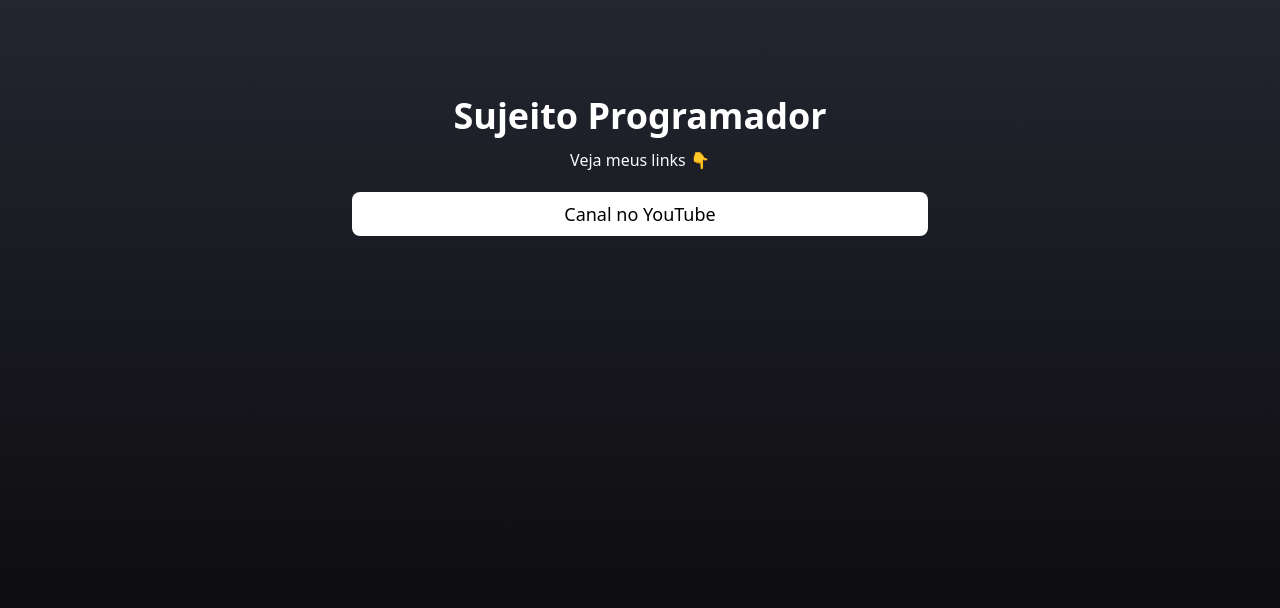
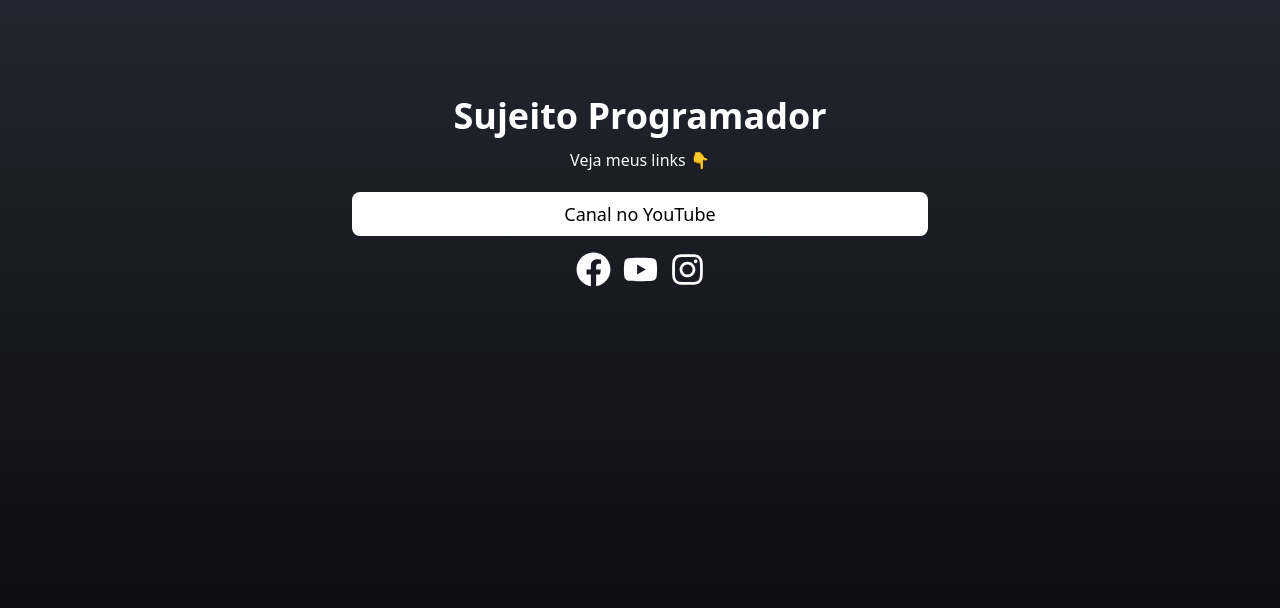
Before and after one commit to paulohenriquecorrea/devlink, a React (Vite) app: page / in a window 1280 px wide. Shown: the top 608 px of the page. Built offline with nearby package versions, Linux system fonts and the light colour scheme.

Commit message:
Criado o componente social

```diff
--- /dev/null
+++ b/src/components/Social/index.tsx
@@ -0,0 +1,18 @@
+import {ReactNode} from 'react';
+
+interface SocialProps{
+    url: string;
+    children: ReactNode;
+}
+
+export function Social({url, children}: SocialProps) {
+    return(
+        <a
+            href={url}
+            rel='noopener noreferrer'
+            target='_blank'
+        >
+            {children}
+        </a>
+    )
+}
--- a/src/pages/home/index.tsx
+++ b/src/pages/home/index.tsx
@@ -1,3 +1,7 @@
+import {Social} from '../../components/Social';
+
+import {FaFacebook, FaInstagram, FaYoutube} from 'react-icons/fa'
+
 export function Home() {
     return (
         <div className="flex flex-col py-4 items-center justify-center">
@@ -14,7 +18,15 @@ export function Home() {
                 </section>
 
                 <footer className="flex justify-center gap-3">
-
+                    <Social url="https://facebook.com">
+                        <FaFacebook size={35} color='#FFF' />
+                    </Social>
+                    <Social url="https://youtube.com">
+                        <FaYoutube size={35} color='#FFF' />
+                    </Social>
+                    <Social url="https://instagram.com">
+                        <FaInstagram size={35} color='#FFF' />
+                    </Social>
                 </footer>
             </main>
 
--- a/src/pages/login/index.tsx
+++ b/src/pages/login/index.tsx
@@ -1,7 +1,18 @@
+import { Link } from "react-router-dom"
+
 export function Login() {
     return(
-        <>
-            <h1>Login Page</h1>
-        </>
+        <div className="flex w-full h-screen items-center justify-center flex-col">
+            <Link to="/">
+                <h1 className="mt-11 text-white mb-7 font-bold text-5xl">
+                    Dev
+                    <span
+                        className="bg-gradient-to-r from-yellow-500 to-orange-400 bg-clip-text text-transparent"
+                    >
+                        Link
+                    </span>
+                </h1>
+            </Link>
+        </div>
     )
 }
```
